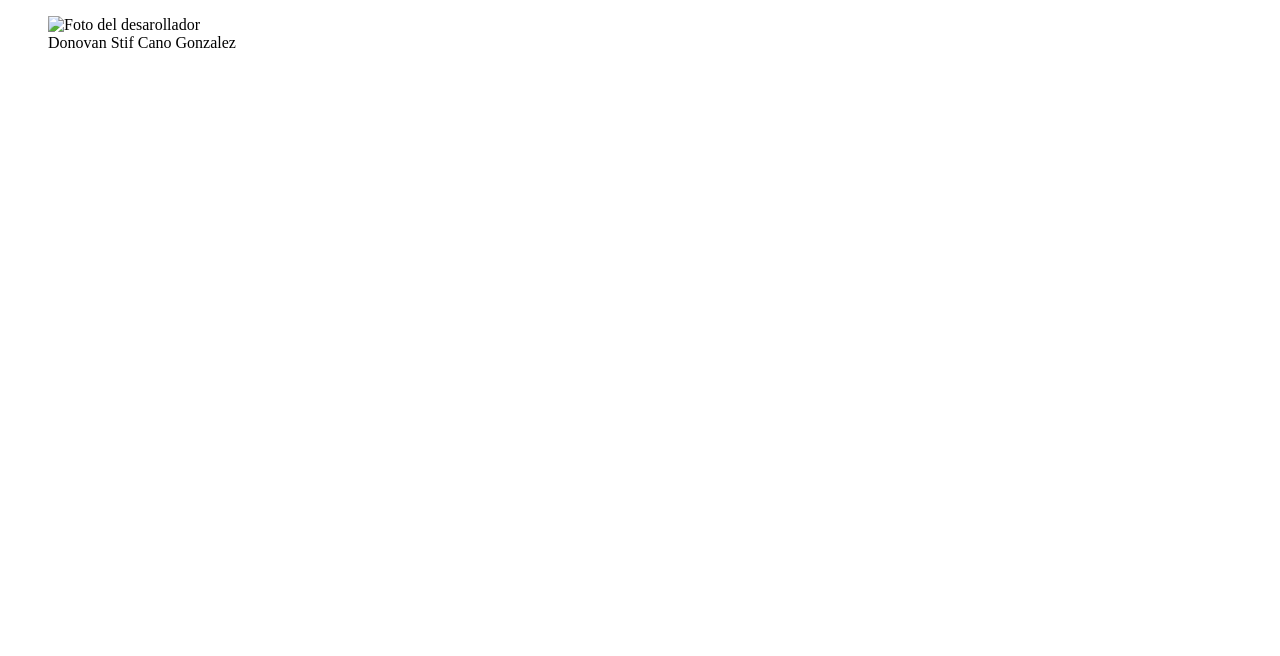
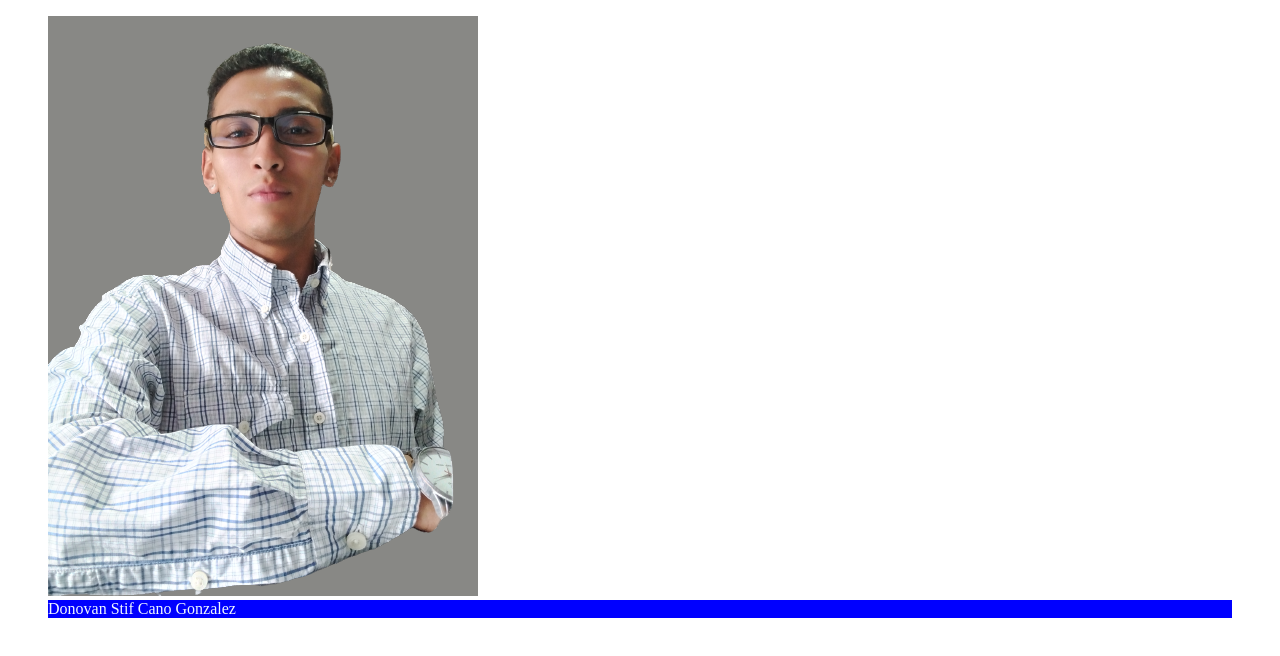
Before and after one commit to DonHack77/bit07me, a plain HTML site: page docs/index.html in a window 1280 px wide. Drawn offline with Linux system fonts and the light colour scheme; the site is published under a folder, as on GitHub Pages, so addresses that start at the root find nothing.

Commit message:
correcion de error por ruta

```diff
--- a/docs/css/main.css
+++ b/docs/css/main.css
@@ -1,4 +1,4 @@
-.nom1{
+.name1{
     color: aliceblue;
     background-color: blue;
 }
--- a/docs/index.html
+++ b/docs/index.html
@@ -4,16 +4,16 @@
     <meta charset="UTF-8" />
     <meta http-equiv="X-UA-Compatible" content="IE=edge" />
     <meta name="viewport" content="width=device-width, initial-scale=1.0" />
-    <link rel="stylesheet" href="/docs/css/main.css">
+    <link rel="stylesheet" href="./css/main.css">
     <title>Donovan Cano</title>
   </head>
   <body>
     <figure>
-      <img src="/docs/img/me.png" alt="Foto del desarollador" />
-      <figcaption class="nom1">Donovan Stif Cano Gonzalez</figcaption>
+      <img src="./img/me.png" alt="Foto del desarollador" />
+      <figcaption class="name1">Donovan Stif Cano Gonzalez</figcaption>
     </figure>
 
 
-    <script src="/docs/js/main.js"></script>
+    <script src="./js/main.js"></script>
   </body>
 </html>
```
Also changed, not shown: 1 other file.
